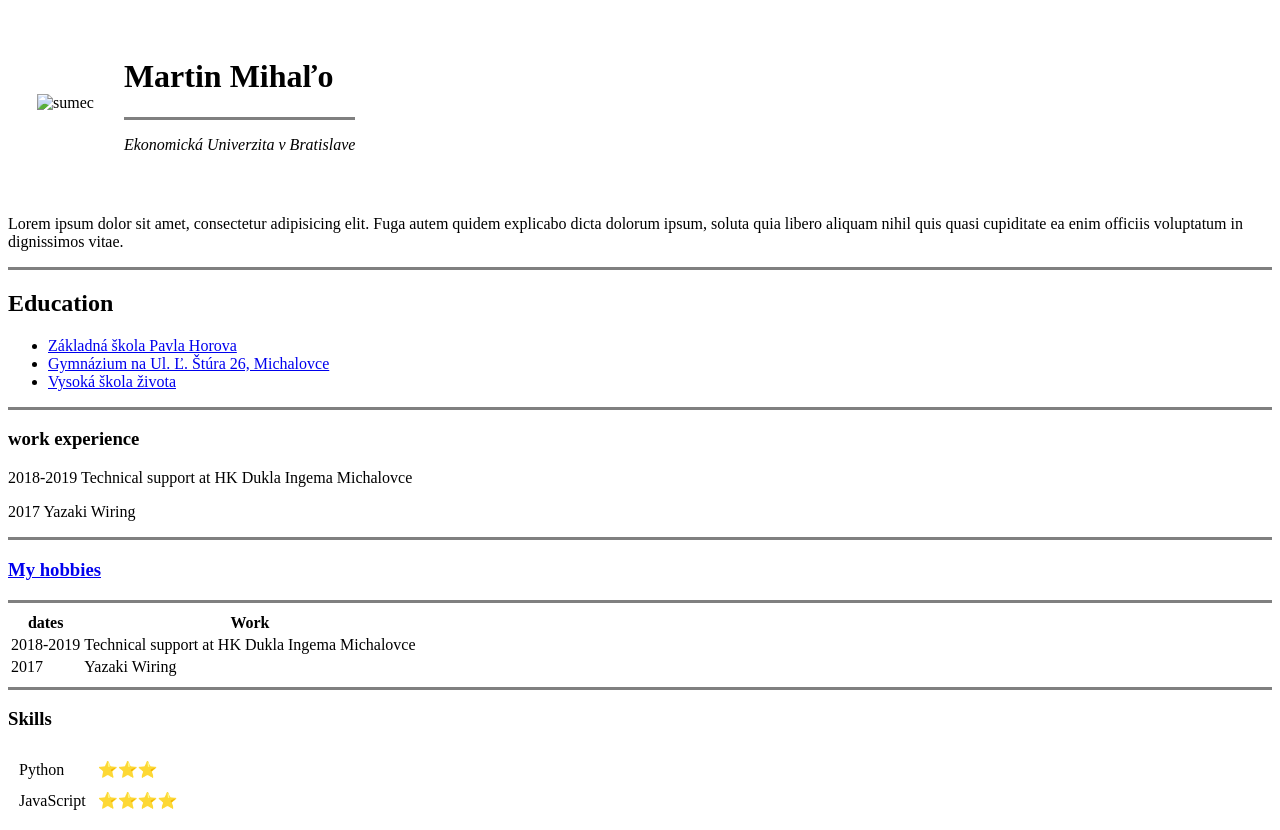
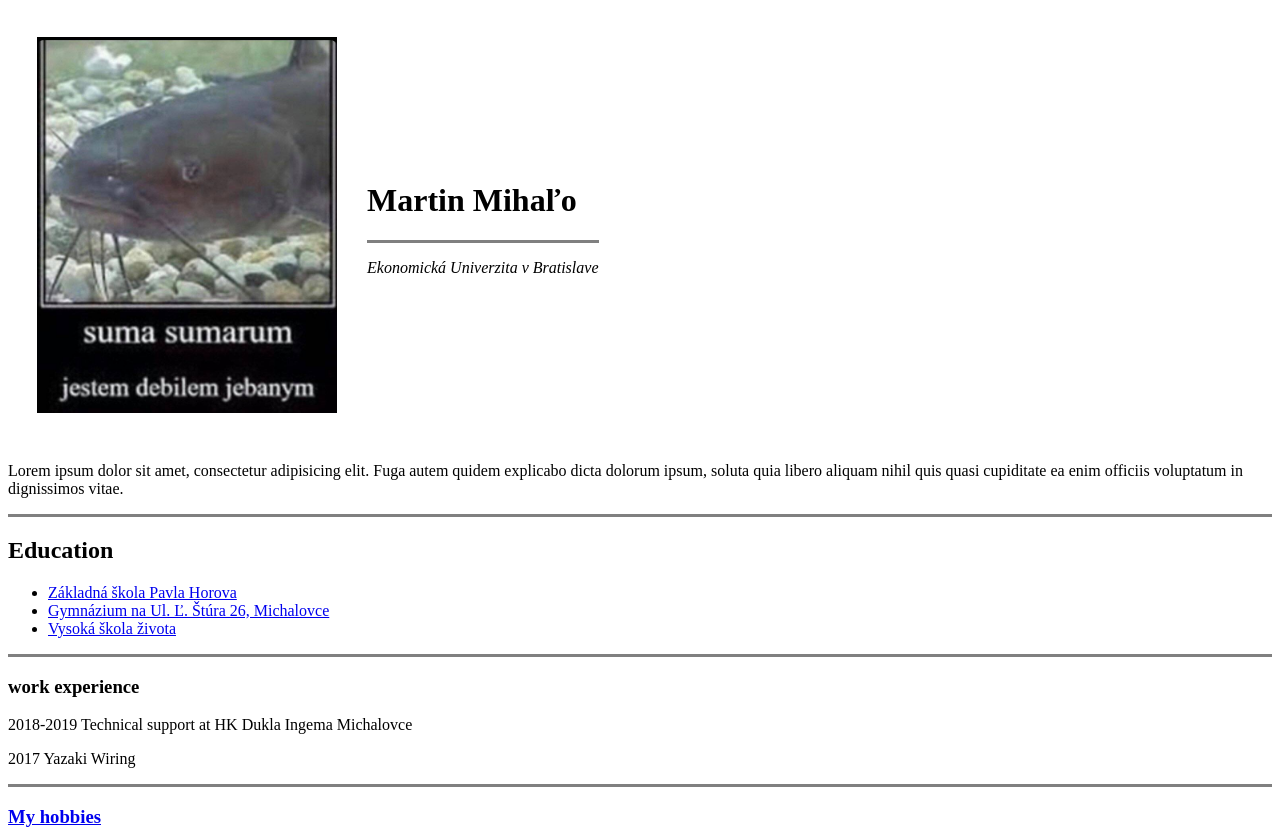
Before and after one commit to martinmihalo/cv, a plain HTML site: page index.html in a window 1280 px wide. Shown: the top 830 px of the page. Drawn offline with Linux system fonts and the light colour scheme.

Commit message:
Add files via upload

```diff
--- a/index.html
+++ b/index.html
@@ -9,7 +9,7 @@
     <!--title-->
     <table cellspacing="28" >
         <tr>
-            <td><img src="./personal wbpage/pictures/180875935_484051699502364_8232935318063767853_n.jpg" alt="sumec" width="300" ></td>
+            <td><img src="./pictures/180875935_484051699502364_8232935318063767853_n.jpg" alt="sumec" width="300" ></td>
             <td><h1> <strong>Martin Mihaľo</strong> </h1>
             <hr size="3" noshade>
             <p> <em>Ekonomická Univerzita v Bratislave</em></p></td>
```
